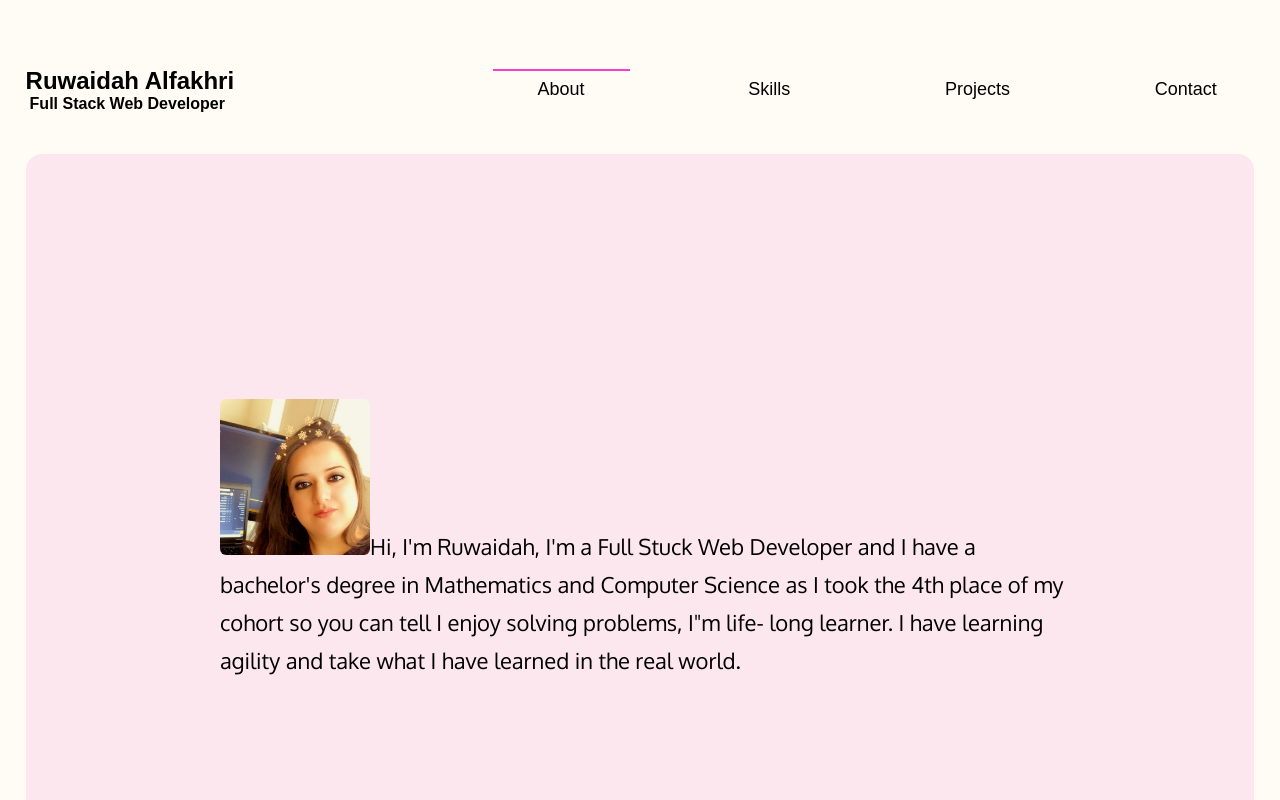
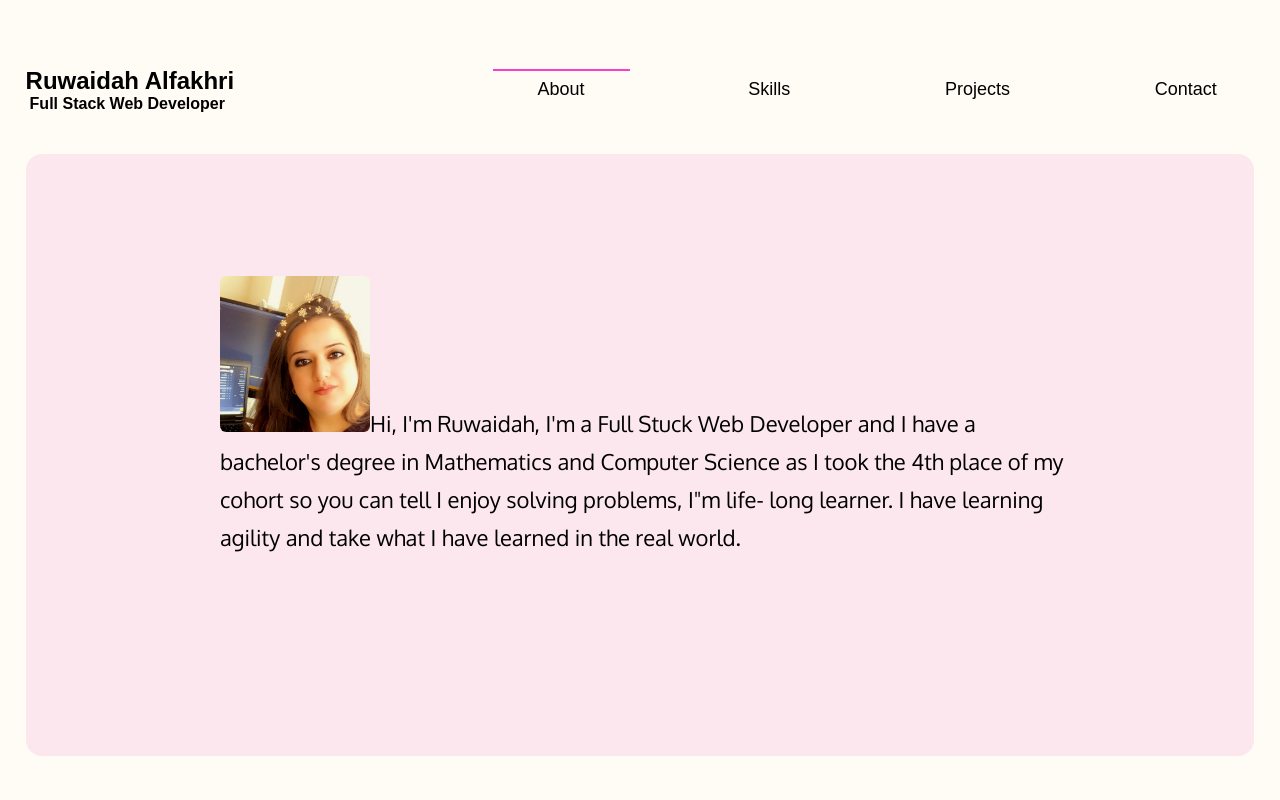
Before and after one commit to Ruwaidah/my-portfolio, a React (Create React App) app: page / in a window 1280 px wide. Shown: the top 800 px of the page. Built offline with nearby package versions, Linux system fonts and the light colour scheme; a web font is replaced by a local one.

Commit message:
fix margin

```diff
--- a/src/Components/about-me/aboutMe.css
+++ b/src/Components/about-me/aboutMe.css
@@ -10,7 +10,7 @@
   margin: 0 auto;
   background: rgb(252, 231, 238);
   border-radius: 16px;
-  padding-top: 20%;
+  padding-top: 10%;
 }
 .aboutme-com div {
   background: rgb(252, 231, 238);
--- a/src/Components/projects/projects.css
+++ b/src/Components/projects/projects.css
@@ -353,7 +353,7 @@
   box-shadow: rgb(88, 228, 76) 1px 1px 10px 6px;
 }
 .playAgin {
-  margin: 30px auto 40px auto;
+  margin: 0 auto 40px auto;
   opacity: 0;
   animation: playbtn 1s forwards;
 }
```
